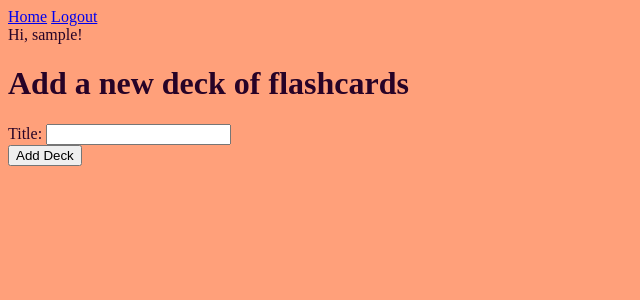
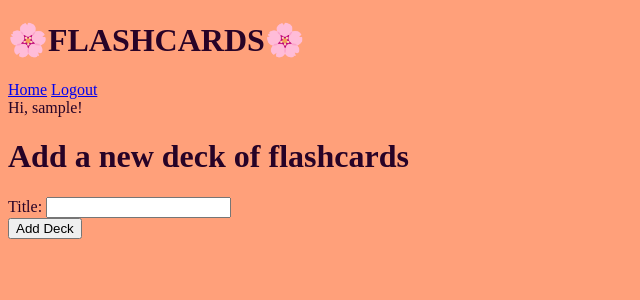
Before and after one commit to Momentum-Team-20/django-flashcards-team-blossom, a Django app: page /flashcards/new/ in a window 1280 px wide. Shown: the top 300 px of the page, without its empty margins (0-640 px from the left). Run offline with Django 4.2, Linux system fonts and the light colour scheme; the visitor is signed in with stand-in values (Sample User, id 1).

Commit message:
header on base.html

```diff
--- a/flashcards/templates/base.html
+++ b/flashcards/templates/base.html
@@ -13,6 +13,7 @@
 </head>
 
 <body>
+  <h1>🌸FLASHCARDS🌸</h1>
   <a href="{% url 'home' %}">Home</a>
   <a href="{% url 'auth_logout' %}">Logout</a>
   <div>
```
